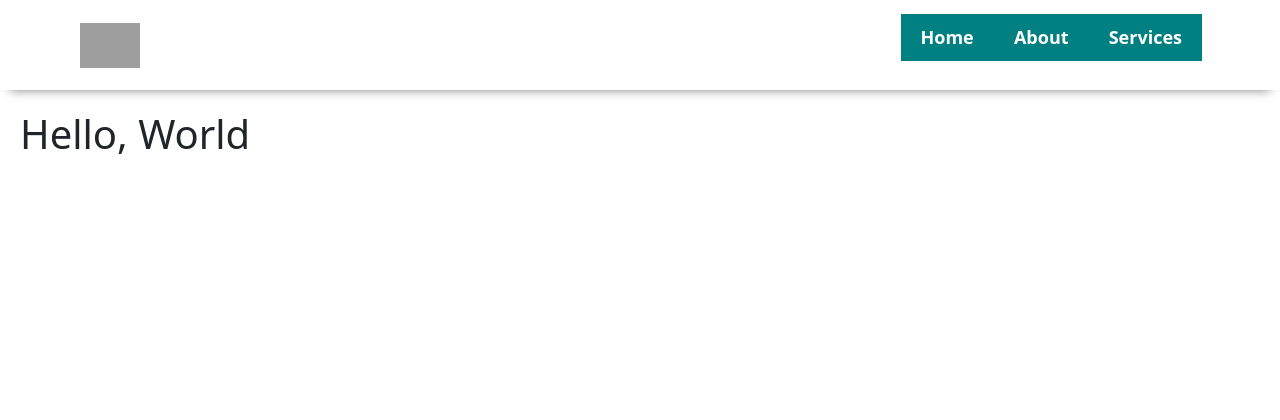
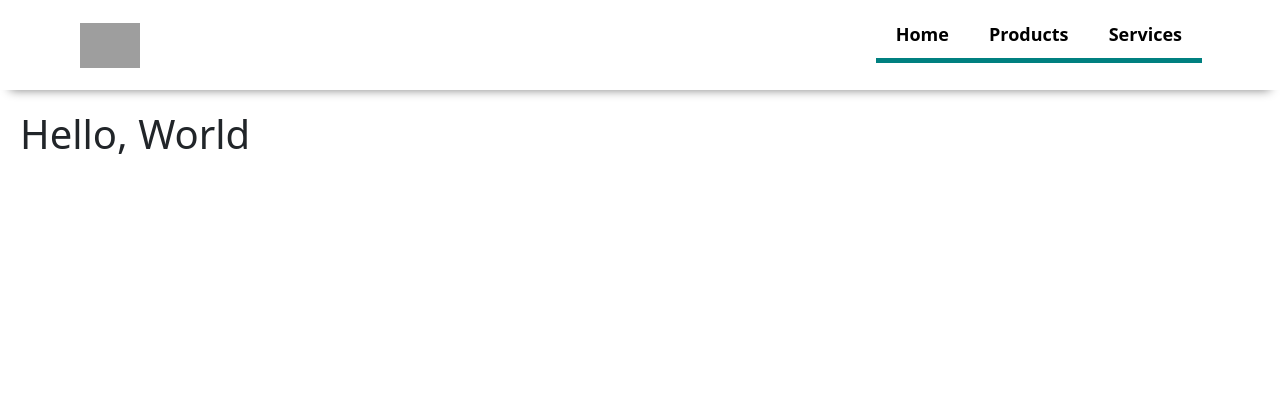
Before and after one commit to abdulazizaziz/django_class, a Django app: page /home/ in a window 1280 px wide. Shown: the top 420 px of the page. Run offline with Django 4.2, Linux system fonts and the light colour scheme; grey boxes are pictures that could not be loaded.

Commit message:
Django ORM - Start

```diff
--- a/core/urls.py
+++ b/core/urls.py
@@ -1,10 +1,11 @@
 from django.contrib import admin
-from django.urls import path
-from products.views import home, students
+from django.urls import path, include
+from products.views import home, products
 
 
 urlpatterns = [
     path('admin/', admin.site.urls),
     path('home/', home),
-    path('students/', students)
+    path('products/', products),
+    path("__debug__/", include("debug_toolbar.urls")),
 ]
--- a/products/models.py
+++ b/products/models.py
@@ -6,5 +6,7 @@ class Product(models.Model):
     price = models.IntegerField()
     detail = models.TextField()
 
+    is_available = models.BooleanField(default=True)
+
     def __str__(self):
         return self.name + ' --- ' + str(self.id)
--- a/products/views.py
+++ b/products/views.py
@@ -6,10 +6,16 @@ def home(request):
     return render(request, 'index.html')
 
 
-def students(request):
-    products = Product.objects.all()
+def products(request):
+    # products = Product.objects.all()
+    products = Product.objects.filter(is_available=True)
     context = {
         "count": len(products),
         'products': products
     }
-    return render(request, 'students.html', context)
+
+    # Other Quieries
+    # iphone = Product.objects.get(id=1)
+    # print(iphone.name)
+
+    return render(request, 'products.html', context)
--- a/templates/base.html
+++ b/templates/base.html
@@ -8,7 +8,12 @@
       rel="stylesheet"
       href="https://cdn.jsdelivr.net/npm/bootstrap-icons@1.10.5/font/bootstrap-icons.css"
     />
-    <link href="https://cdn.jsdelivr.net/npm/bootstrap@5.3.0/dist/css/bootstrap.min.css" rel="stylesheet" integrity="sha384-9ndCyUaIbzAi2FUVXJi0CjmCapSmO7SnpJef0486qhLnuZ2cdeRhO02iuK6FUUVM" crossorigin="anonymous">
+    <link
+      href="https://cdn.jsdelivr.net/npm/bootstrap@5.3.0/dist/css/bootstrap.min.css"
+      rel="stylesheet"
+      integrity="sha384-9ndCyUaIbzAi2FUVXJi0CjmCapSmO7SnpJef0486qhLnuZ2cdeRhO02iuK6FUUVM"
+      crossorigin="anonymous"
+    />
     <style>
       * {
         margin: 0;
@@ -38,15 +43,23 @@
           sans-serif;
         font-weight: bold;
         font-size: 18px;
-        background-color: teal;
-        color: white;
+        /* background-color: teal; */
+        color: black;
         margin: -2px;
         transition-duration: 0.3s;
         cursor: pointer;
-
+        border-bottom: 5px solid teal;
+        text-transform: capitalize;
+      }
+      header nav ul li a {
+        color: black;
+        text-decoration: none;
       }
       header nav ul li:hover {
         background-color: orange;
+      }
+      header nav ul li:hover {
+        color: white;
       }
       footer {
         width: 100%;
@@ -85,15 +98,13 @@
       </div>
       <nav>
         <ul>
-          <li>Home</li>
-          <li>About</li>
-          <li>Services</li>
+          <a href="/home"><li>home</li></a>
+          <a href="/products"> <li>products</li></a>
+          <a href=""><li>Services</li></a>
         </ul>
       </nav>
     </header>
-    <section class="content">
-        {% block main %}{% endblock main %}
-    </section>
+    <section class="content">{% block main %}{% endblock main %}</section>
 
     <footer>
       <div class="title">Softlixx</div>
@@ -113,6 +124,10 @@
         <div class="icon"><i class="bi bi-youtube"></i></div>
       </div>
     </footer>
-    <script src="https://cdn.jsdelivr.net/npm/bootstrap@5.3.0/dist/js/bootstrap.bundle.min.js" integrity="sha384-geWF76RCwLtnZ8qwWowPQNguL3RmwHVBC9FhGdlKrxdiJJigb/j/68SIy3Te4Bkz" crossorigin="anonymous"></script>
+    <script
+      src="https://cdn.jsdelivr.net/npm/bootstrap@5.3.0/dist/js/bootstrap.bundle.min.js"
+      integrity="sha384-geWF76RCwLtnZ8qwWowPQNguL3RmwHVBC9FhGdlKrxdiJJigb/j/68SIy3Te4Bkz"
+      crossorigin="anonymous"
+    ></script>
   </body>
 </html>
```
Also changed, not shown: core/settings.py (+10 -0 lines), templates/products.html (added, +29 -0 lines), templates/students.html (deleted, +0 -26 lines), products/migrations/0002_product_is_available.py (added). Lines whose indentation alone changed are shown as unchanged.
